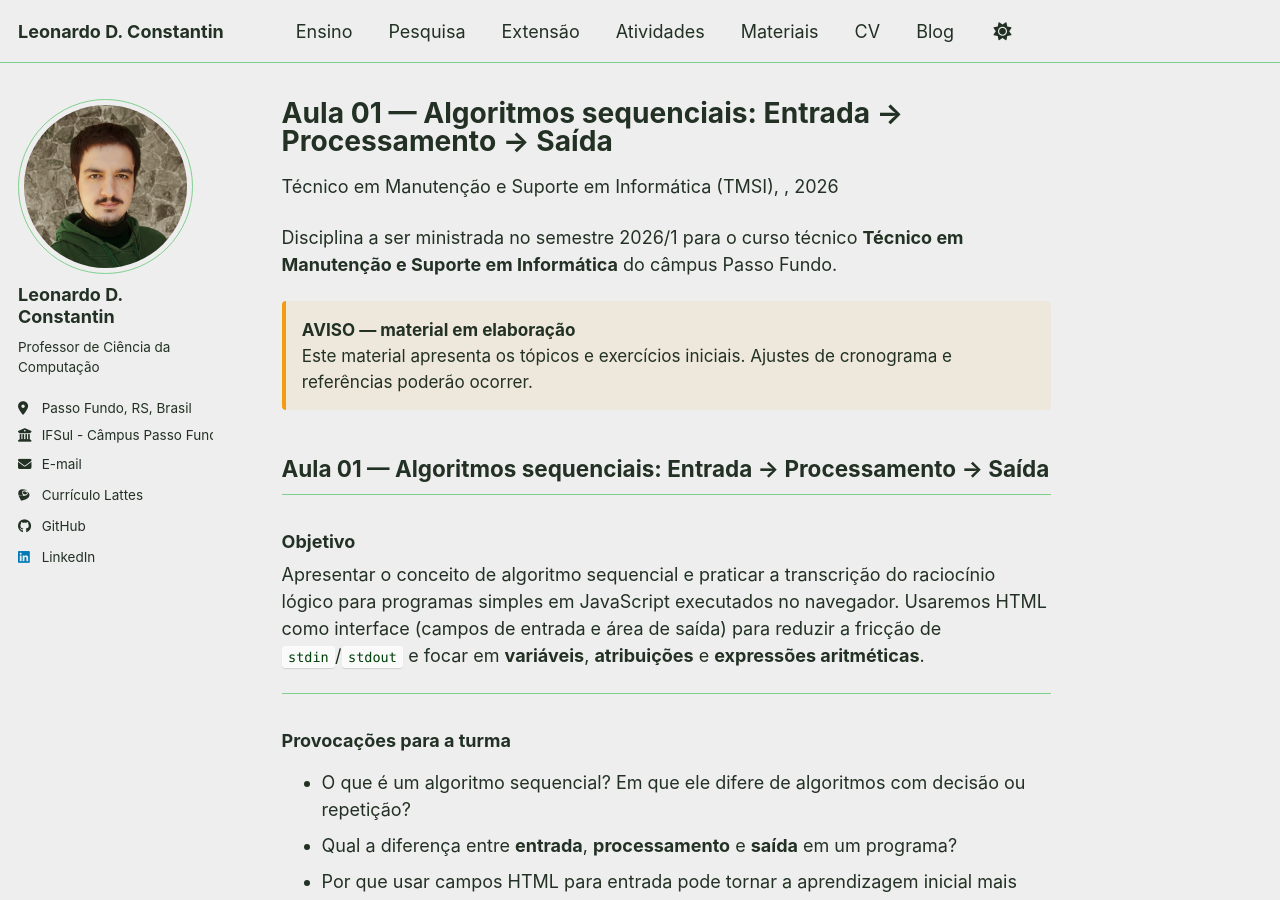
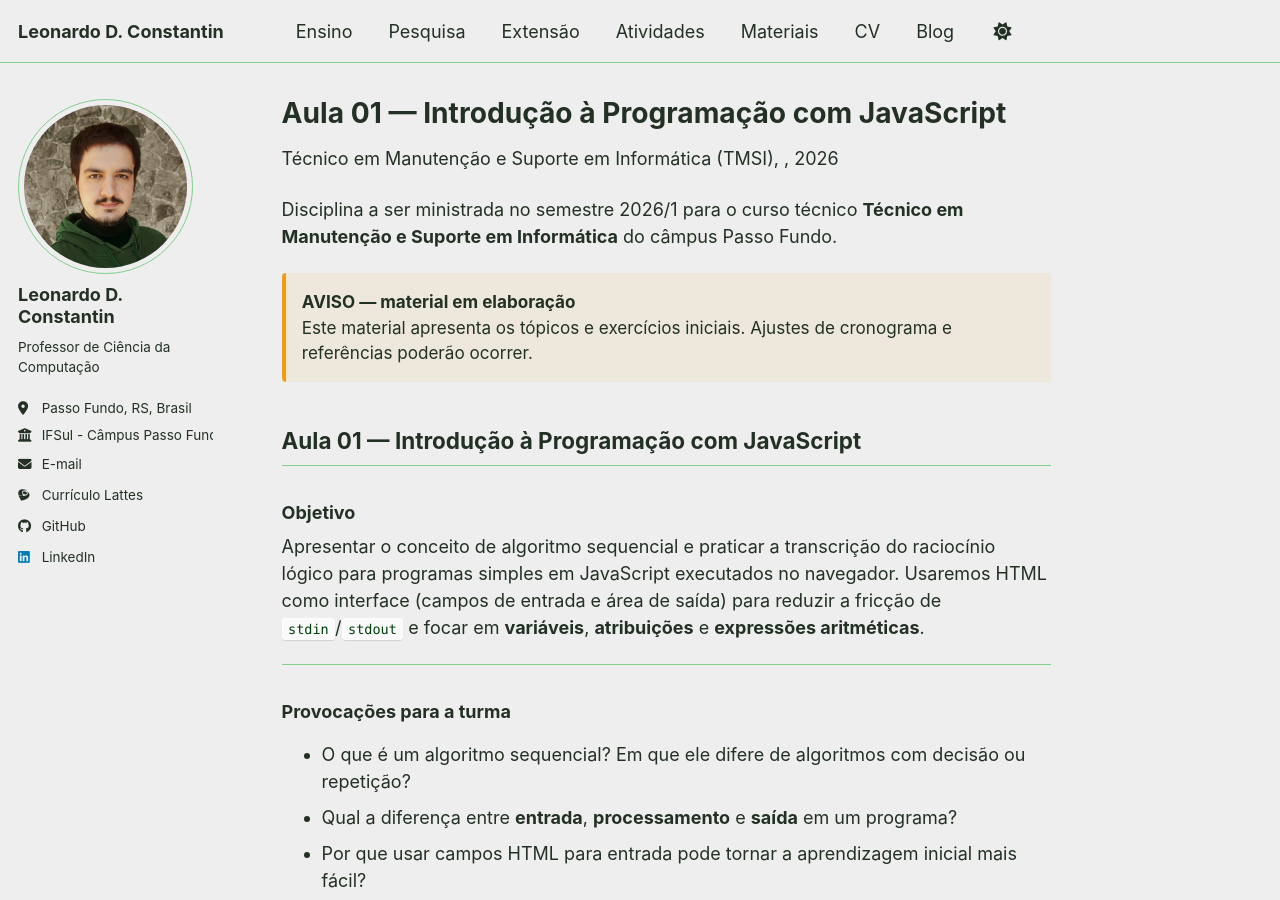
Before and after one commit to ldconstantin/ldconstantin.github.io, a Jekyll site: the page built from ensino/introducao-a-programacao/aula-01-introducao.md, in a window 1280 px wide and 900 px high. Built offline with Jekyll 4.4.1, drawn with Linux system fonts in a browser that asks for light colours; some web fonts are replaced; a script bundle is joined from its source files by our own code; library files that are not in the unit come from our copies.

Commit message:
pequena correção

```diff
--- a/ensino/introducao-a-programacao/aula-01-introducao.md
+++ b/ensino/introducao-a-programacao/aula-01-introducao.md
@@ -2,7 +2,7 @@
 layout: single
 lang: pt
 collection: teaching
-title: "Aula 01 — Algoritmos sequenciais: Entrada → Processamento → Saída"
+title: "Aula 01 — Introdução à Programação com JavaScript"
 status: current
 permalink: /ensino/introducao-a-programacao/aula-01-introducao/
 type: "Técnico em Manutenção e Suporte em Informática (TMSI)"
@@ -18,7 +18,7 @@
 Este material apresenta os tópicos e exercícios iniciais. Ajustes de cronograma e referências poderão ocorrer.
 </aside>
 
-## Aula 01 — Algoritmos sequenciais: Entrada → Processamento → Saída
+## Aula 01 — Introdução à Programação com JavaScript
 
 ### Objetivo
 Apresentar o conceito de algoritmo sequencial e praticar a transcrição do raciocínio lógico para programas simples em JavaScript executados no navegador. Usaremos HTML como interface (campos de entrada e área de saída) para reduzir a fricção de `stdin`/`stdout` e focar em **variáveis**, **atribuições** e **expressões aritméticas**.
```
